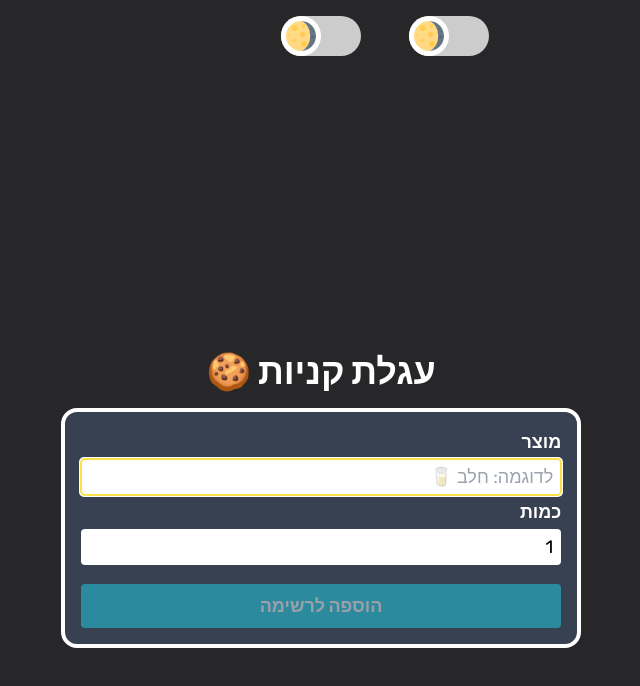
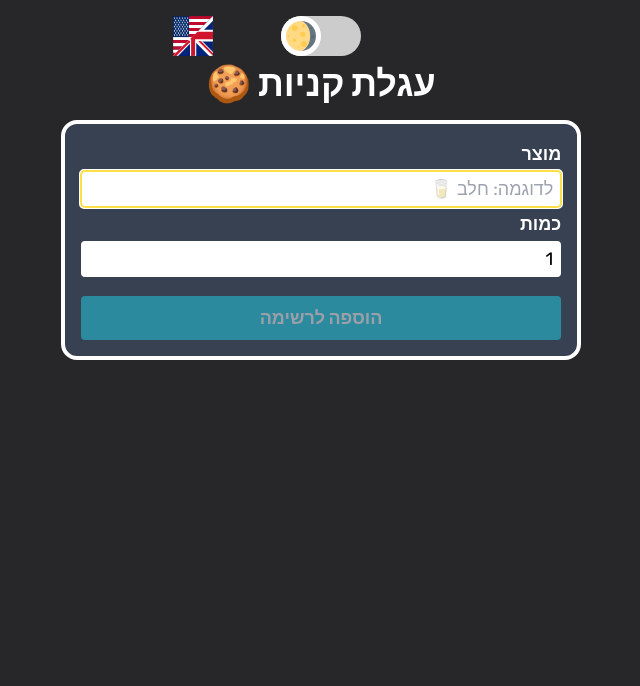
Before and after one commit to develad/cart, a React (Vite) app: page / in a window 1280 px wide. Shown: the top 686 px of the page, without its empty margins (319-959 px from the left). Built offline with nearby package versions, Linux system fonts and the light colour scheme.

Commit message:
poc language change button style

```diff
--- a/src/App.tsx
+++ b/src/App.tsx
@@ -8,6 +8,8 @@ import Modal from "./components/Modal";
 import ToggleSwitch from "./components/ToggleSwitch";
 import WhatsAppBtn from "./components/WhatsAppBtn";
 import { useTranslation } from "react-i18next";
+import israelFlag from "./assets/Israel_flag.svg";
+import usUKFlag from "./assets/us_uk_flag.svg";
 
 function App() {
   const [listItems, setListItems] = useState<listItem[]>(
@@ -73,12 +75,16 @@ function App() {
       } flex flex-col items-center justify-between relative`}
     >
       <ToggleSwitch isLightMode={isLightMode} setIsLightMode={setIsLightMode} />
-      <input
-        type="checkbox"
-        id="checkbox"
-        className="toggle-switch top-4 left-[10%]"
-        onChange={changeDirection}
-      />
+      <div
+        onClick={changeDirection}
+        className="absolute top-4 left-[40%] -translate-x-1/2"
+      >
+        <img
+          src={direction === "ltr" ? israelFlag : usUKFlag}
+          alt="change language icon"
+        />
+      </div>
+
       <div className="mx-auto container px-4 pt-16 mb-[60px] pb-[60px] md:w-[600px] ">
         <h1 className="text-4xl text-center font-black ">{t("title")}</h1>
         <FormItems
```
Also changed, not shown: src/assets/Israel_flag.svg (added), src/assets/us_uk_flag.svg (added).
